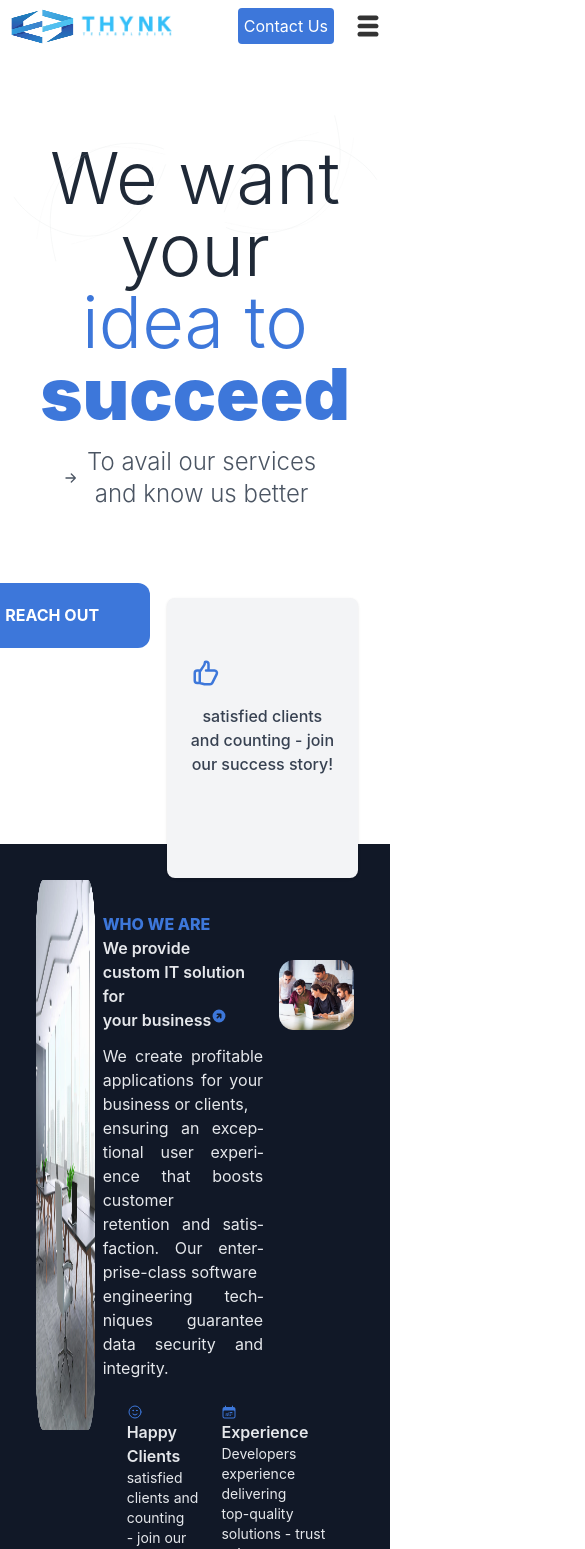
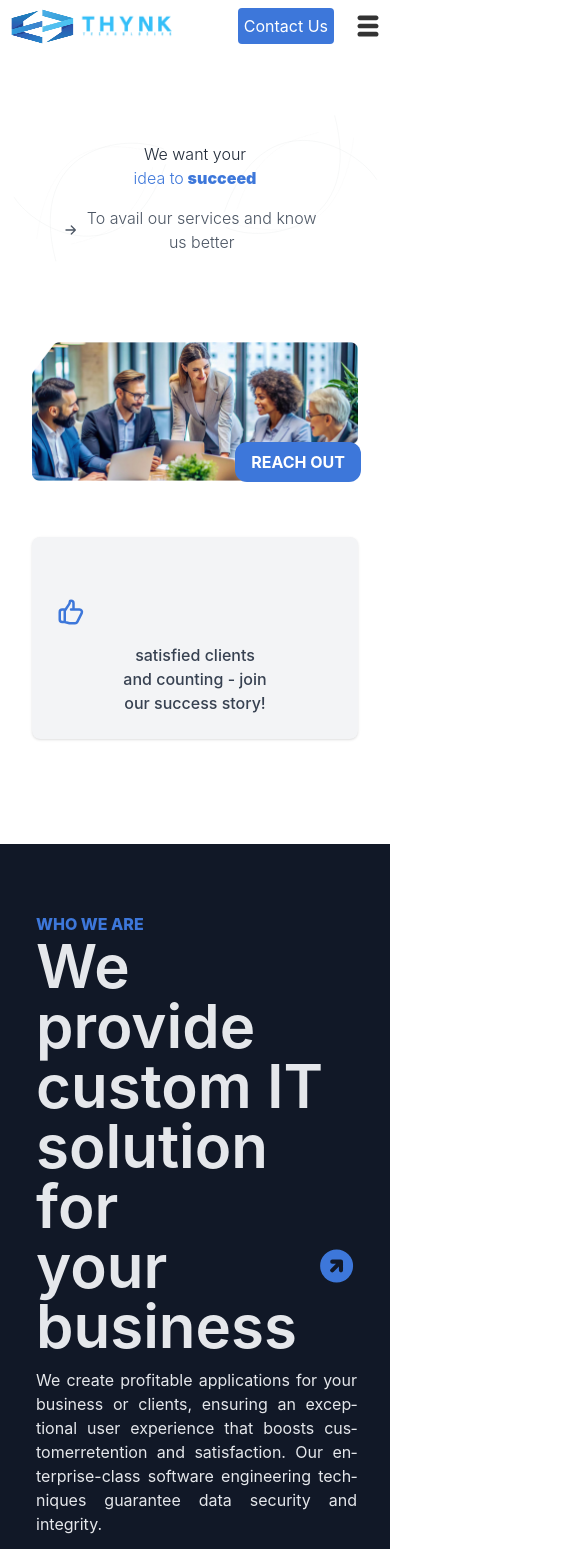
Before and after one commit to 94edwin89/thynk-tech, a React (Vite) app: page / in a window 390 px wide. Shown: the top 1549 px of the page, 585 px wide, since content can reach past the window. Built offline with nearby package versions, Linux system fonts and the light colour scheme.

Commit message:
update in responsive in landing page

```diff
--- a/src/components/layouts/landingpage/LandingOne.jsx
+++ b/src/components/layouts/landingpage/LandingOne.jsx
@@ -12,7 +12,7 @@ function LandingOne() {
       <img src={svg} className="absolute right-[3%]  w-[43%] rotate-180" />
 
       <div className="flex flex-col mb-8 w-full max-w-4xl items-center text-center md:text-left p-8">
-        <h1 className="text-7xl font-bold text-gray-800 mb-4">
+        <h1 className="lg:text-7xl font-bold text-gray-800 mb-4">
           <span className="font-light">We want your</span>
           <br />{" "}
           <span className="text-primary">
@@ -21,23 +21,23 @@ function LandingOne() {
           </span>
         </h1>
 
-        <p className="text-gray-600 mb-6 font-light text-2xl flex items-center justify-center md:justify-start">
+        <p className="text-gray-600 mb-6 font-light  lg:text-2xl flex items-center justify-center md:justify-start">
           <HiArrowRight /> To avail our services and know us better
         </p>
       </div>
 
-      <div className=" grid grid-flow-col gap-5">
+      <div className=" sm:grid lg:grid-flow-col  gap-5">
         <div className="flex-1 flex flex-col items-center w-full mb-8">
           <div className="relative mb-6">
             <img src="public/landing.png" alt="Team collaborating" />
 
-            <button className="w-[195px] font-bold h-[65px] absolute bottom-[-1px] right-[-3px] bg-primary text-white py-2 px-4 rounded-xl hover:bg-[#28b1eb]">
+            <button className="lg:w-[195px] font-bold lg:h-[65px] absolute bottom-[-1px] right-[-3px] bg-primary text-white py-2 px-4 rounded-xl hover:bg-[#28b1eb]">
               <Link to="/contact-us"> REACH OUT</Link>
             </button>
           </div>
         </div>
 
-        <div className="reletive z-10 flex-1 flex-row w-full h-[280px]  bg-gray-100 p-6 rounded-lg shadow text-center">
+        <div className="reletive z-10 flex-1 flex-row lg:w-[full] lg:h-[280px]  bg-gray-100 p-6 rounded-lg shadow text-center">
           <div className="text-primary text-3xl mt-9 mb-4">
             <HiOutlineThumbUp />
           </div>
--- a/src/components/layouts/landingpage/LandingSecond.jsx
+++ b/src/components/layouts/landingpage/LandingSecond.jsx
@@ -35,19 +35,21 @@ function LandingSecond() {
       }`}
     >
       <div className="grid grid-flow-col gap-2 p-9 bg-gray-900 text-gray-200">
-        <div >
+        <div className="hidden lg:block">
           <img
-            className="sm:h-[200px] overflow-hidden w-[450px] h-[550px]"
+            className="overflow-hidden lg:w-[450px] lg:h-[550px]"
             src="public/office-image.png"
             alt="400x400"
           />
         </div>
 
         <div>
-          <div className="grid grid-flow-col gap-4">
+          <div className="grid lg:grid-flow-col sm:grid-flow-row gap-4">
             <div>
-              <p className="text-primary sm:text-xl md:text-2xl lg:text-3xl font-extrabold pt-8">WHO WE ARE</p>
-              <h1 className="sm:text-2xl md:text-3xl lg:text-6xl">
+              <p className="text-primary sm:text-xl md:text-2xl lg:text-3xl font-extrabold pt-8">
+                WHO WE ARE
+              </p>
+              <h1 className=" text-6xl">
                 We provide
                 <br />
                 custom IT solution for
@@ -59,21 +61,21 @@ function LandingSecond() {
               </h1>
               <p className="mt-3 sm:text-xm text-justify hyphens-auto">
                 We create profitable applications for your business or clients,
-                <br /> ensuring an exceptional user experience that boosts
-                customer
-                <br />
+                <br className="hidden lg:block" /> ensuring an exceptional user
+                experience that boosts customer
+                <br className="hidden lg:block" />
                 retention and satisfaction. Our enterprise-class software
-                <br /> engineering techniques guarantee data security and
-                integrity.
+                <br className="hidden lg:block" /> engineering techniques
+                guarantee data security and integrity.
               </p>
             </div>
 
-            <div className="sm:w-2 sm:h-3 mt-[80px] lg:w-[200px]">
+            <div className="hidden lg:block mt-[80px] lg:w-[200px]">
               <img src="public/employee.png" alt="400x400" />
             </div>
           </div>
 
-          <div className="flex justify-evenly p-6">
+          <div className="sm:flex-col flex justify-evenly p-6">
             <div>
               <h1 className="sm:text-2xl md:text-3xl lg:text-4xl">
                 <HiOutlineFaceSmile className="text-primary" />
--- a/src/components/layouts/landingpage/OurExpetise.jsx
+++ b/src/components/layouts/landingpage/OurExpetise.jsx
@@ -30,7 +30,7 @@ function OurExpertise() {
     >
       {/* Heading Section */}
       <div className="grid grid-flow-row gap-4">
-        <h1 className="p-8 text-center  md:text-5xl lg:text-6xl text-gray-600">
+        <h1 className="p-8 text-center text-6xl text-gray-600">
           Our Expertise
         </h1>
         <p className="sm:text-xs text-center pb-8">
--- a/src/components/layouts/landingpage/OurServices.jsx
+++ b/src/components/layouts/landingpage/OurServices.jsx
@@ -6,7 +6,7 @@ import { HiDevicePhoneMobile } from "react-icons/hi2";
 import { MdOutlineWeb } from "react-icons/md";
 import { Link } from "react-router-dom";
 
-function LandingSecond() {
+function OurServices() {
   const [isVisible, setIsVisible] = useState(false); // Tracks visibility
   const componentRef = useRef(null);
 
@@ -42,12 +42,12 @@ function LandingSecond() {
         backgroundRepeat: "no-repeat",
       }}
     >
-      <div className="grid grid-flow-col gap-2 p-9 bg-gray-500 bg-opacity-70 text-gray-200">
+      <div className="grid grid-cols-1 sm:grid-rows-1 gap-2 p-9 bg-gray-500 bg-opacity-70 text-gray-200">
         <div>
-          <div className="grid grid-flow-col gap-4 items-center pl-40">
+          <div className="grid grid-cols-1 lg:grid-cols-2">
             <div>
               <p className="text-primary font-extrabold pt-8">OUR SERVICES</p>
-              <h1 className="text-6xl">
+              <h1 className=" text-2xl lg:text-6xl">
                 Explore our services
                 <br />
                 with just one click
@@ -67,9 +67,9 @@ function LandingSecond() {
               </Button>
             </div>
             {/* --------------------------------------------------------------------------------- */}
-            <div className="-ml-[180px]  mt-[80px] grid grid-flow-col ">
+            <div className=" lg:mt-[80px] grid lg:grid-cols-2 sm:grid-rows-0">
               {/* first section */}
-              <div className="-mt-[80px]">
+              <div className="-mt-[80px] hidden lg:block">
                 <div className="group bg-white flex flex-col items-center p-5 rounded-md w-[240px] mb-3 hover:bg-primary transition duration-300">
                   <RiCustomerService2Fill className="text-6xl  text-primary group-hover:text-white" />
                   <h1 className="text-2xl text-black group-hover:text-white">
@@ -110,7 +110,7 @@ function LandingSecond() {
               </div>
 
               {/* second section */}
-              <div className="-ml-[80px] -mt-[30px]">
+              <div className="-ml-[80px] -mt-[30px] hidden lg:block">
                 <div className="group bg-white flex flex-col items-center p-5 rounded-md w-[240px] mb-3  hover:bg-primary transition duration-300">
                   <HiDevicePhoneMobile className="text-6xl text-primary group-hover:text-white" />
                   <h1 className="text-2xl text-black group-hover:text-white">
@@ -155,4 +155,4 @@ function LandingSecond() {
   );
 }
 
-export default LandingSecond;
+export default OurServices;
```
